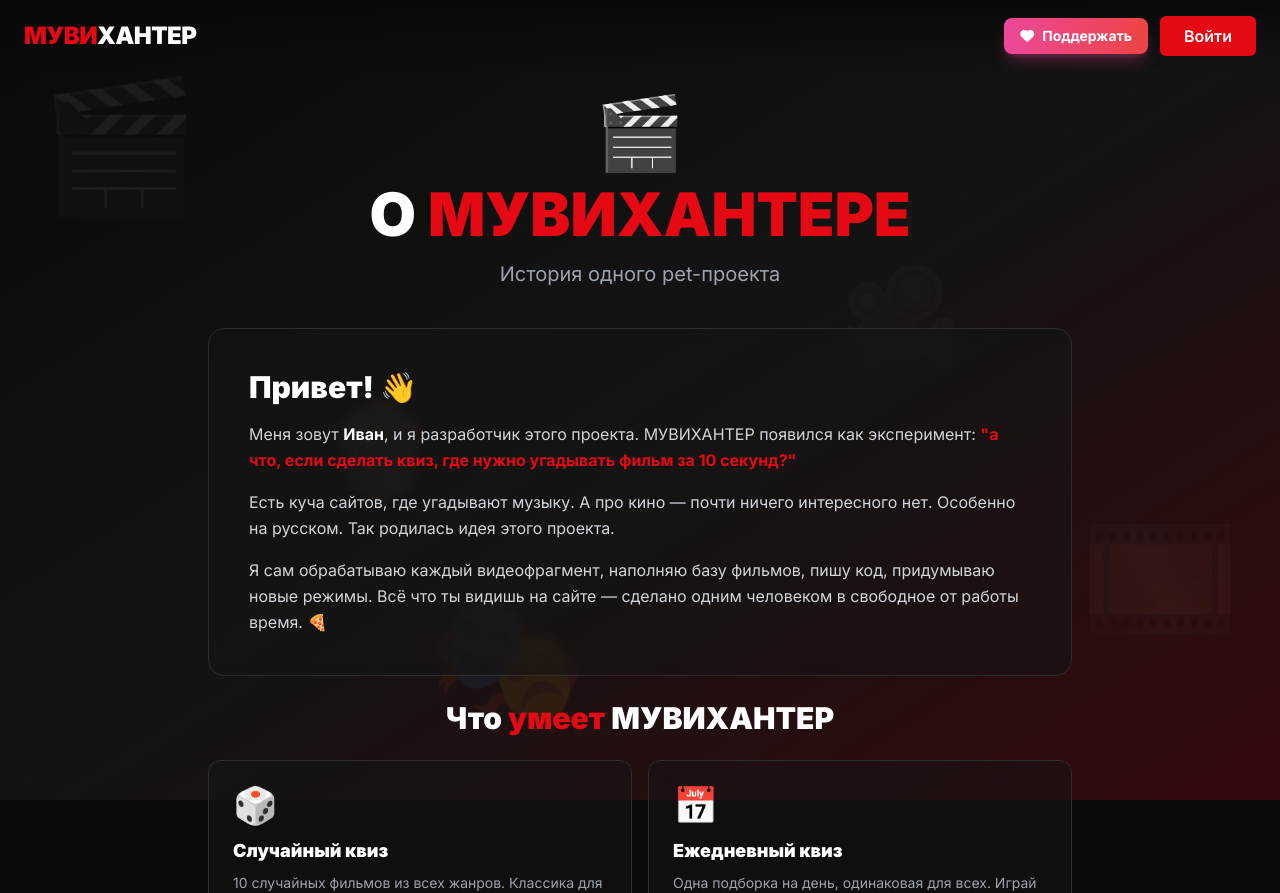
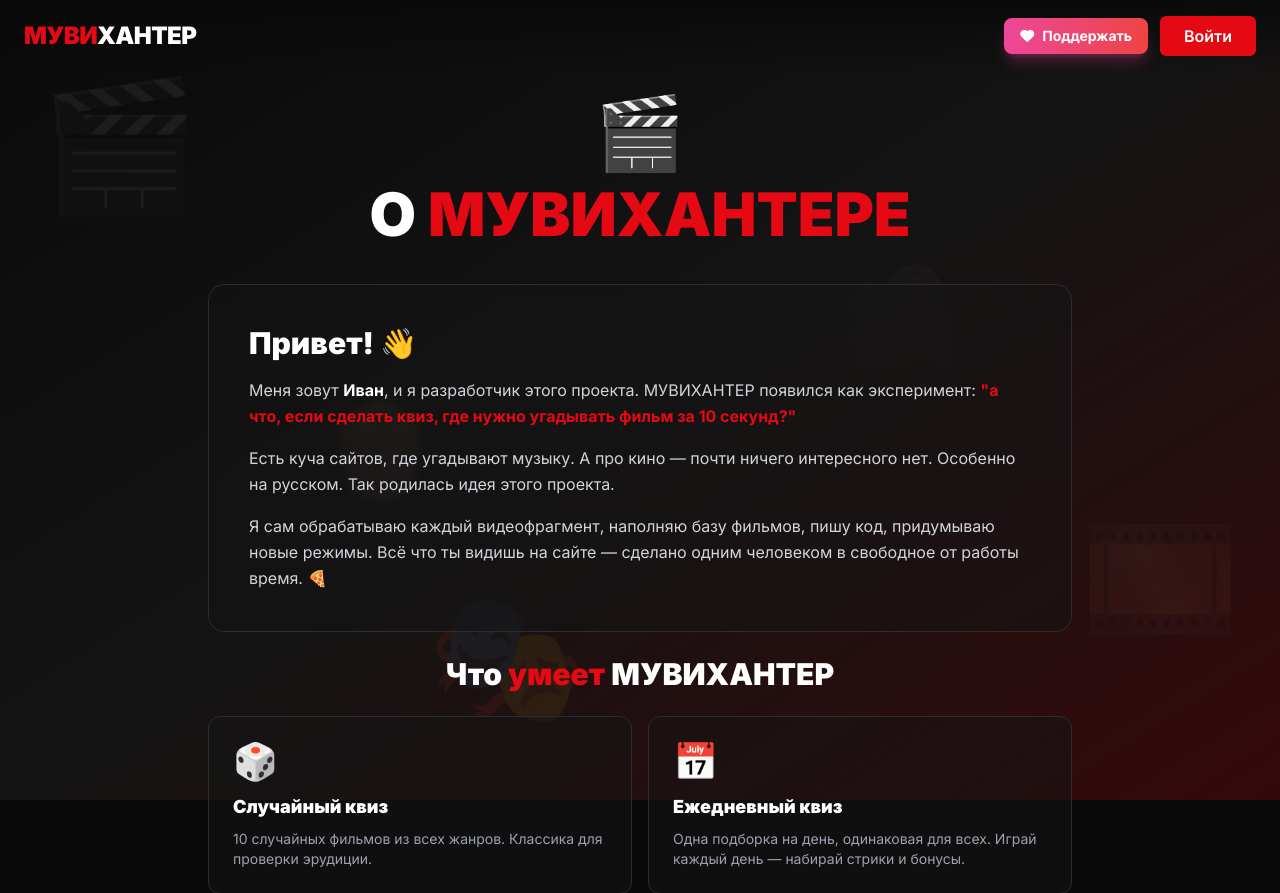
Before and after one commit to myhicursed/moviehunter, a FastAPI app: page /about in a window 1280 px wide. Shown: the top 893 px of the page. Run offline with FastAPI, Linux system fonts and the light colour scheme; parts of the project's set-up code (start-up, migrations or seed data) failed here and were passed over; some libraries are stand-ins or nearby versions.

Commit message:
refactor about

```diff
--- a/app/templates/about.html
+++ b/app/templates/about.html
@@ -13,9 +13,6 @@
             <h1 class="text-4xl md:text-6xl font-black mb-4">
                 О <span class="text-brand">МУВИХАНТЕРЕ</span>
             </h1>
-            <p class="text-xl text-gray-400">
-                История одного pet-проекта
-            </p>
         </div>
 
         <!-- История проекта -->
--- a/app/templates/support.html
+++ b/app/templates/support.html
@@ -27,7 +27,7 @@
                 <h2 class="text-2xl font-black mb-4 text-white">Привет! 👋</h2>
                 <p class="text-gray-300 mb-4 leading-relaxed">
                     Меня зовут <span class="text-white font-bold">Иван</span>, и я разработчик этого проекта.
-                    МУВИХАНТЕР — это pet-проект, который я делаю в свободное от работы время:
+                    МУВИХАНТЕР — это проект, который я делаю в свободное время:
                     придумываю фичи, пишу код, обрабатываю видео из фильмов, наполняю базу.
                 </p>
                 <p class="text-gray-300 mb-4 leading-relaxed">
```
